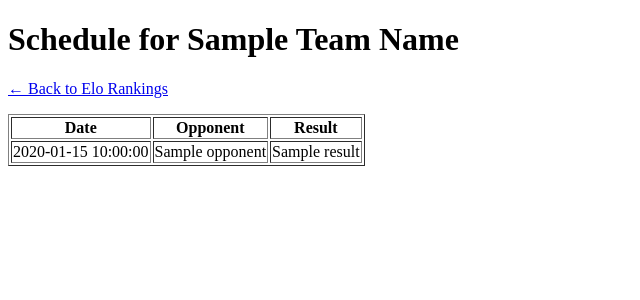
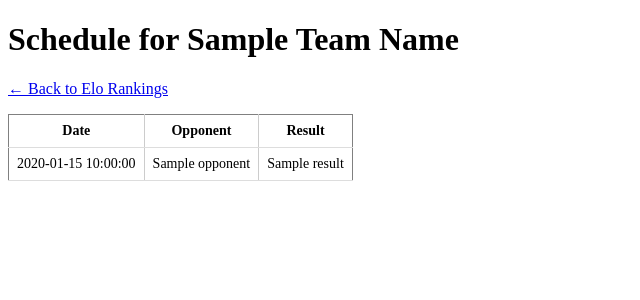
Before and after one commit to MasonLRoach/sports-elo-rankings, a Flask app: template templates/schedule.html in a window 1280 px wide. Shown: the top 300 px of the page, without its empty margins (0-640 px from the left). Run offline with Flask 3, Linux system fonts and the light colour scheme; the template is opened without the code that fills it: most values are stand-ins (such as "Sample title", 1, 10 or a date in 2020); parts of the project's set-up code (start-up, migrations or seed data) failed here and were passed over.

Commit message:
Formatted schedule

```diff
--- a/templates/schedule.html
+++ b/templates/schedule.html
@@ -2,7 +2,28 @@
 <html>
 <head>
     <title>Schedule for {{ team_name.title() }}</title>
+    <style>
+  table {
+    width: auto;
+    border-collapse: collapse; /* removes spacing between borders */
+    table-layout: auto; /* ensures column width matches content */
+  }
 
+  th, td {
+    padding: 8px;
+    border-right: 1px solid #ccc; /* vertical lines between columns */
+    border-bottom: 1px solid #ddd; /* horizontal lines between rows */
+    text-align: center;
+    font-size: 14px;
+    white-space: nowrap; /* prevents text wrapping */
+  }
+
+  /* Remove border after last column */
+  th:last-child,
+  td:last-child {
+    border-right: none;
+  }
+</style>
 </head>
 <body>
     <h1>Schedule for {{ team_name.title() }}</h1>
```
